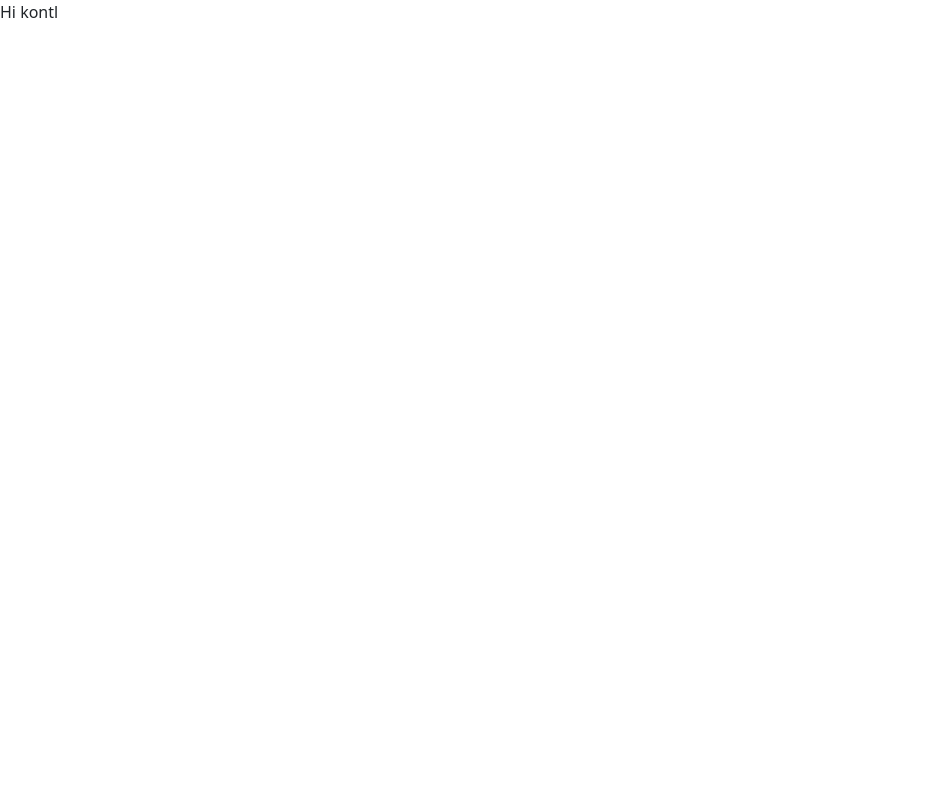
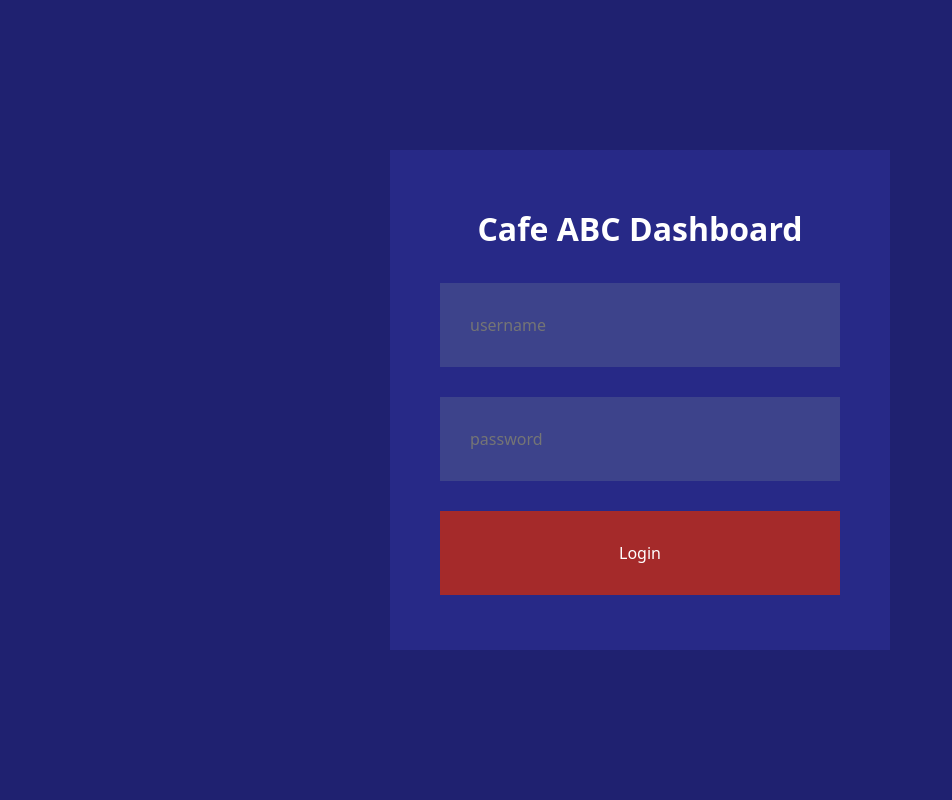
Before and after one commit to ZevonikRF/tugas-besar-ii3160-v2, a PHP site: page /login/login.php in a window 1280 px wide. Before the commit the part shown is almost empty. Shown: the whole page, without its empty margins (0-952 px from the left). Run offline with PHP 8.4, Linux system fonts and the light colour scheme.

Commit message:
update 2: import halaman login & rapihin index + readme

```diff
--- a/index.php
+++ b/index.php
@@ -33,13 +33,15 @@
             margin-top: 20px;
             background-color: white;
             font-weight: bold;
+            text-decoration: none;
+            color:black;
         }
     </style>
 </head>
 <body>
     <div class="container">
         <div class="title">Cafe ABC Dashboard</div>
-        <a href="login/login.php">Login</a>
+        <a href="login/login.php">Start</a>
     </div>
 </body>
 </html>
--- a/login/login.php
+++ b/login/login.php
@@ -12,12 +12,64 @@
             --foreground: #171717;
             --text: white;
         }
+        body{
+            background-color: var(--background);
+        }
         .container {
+            display: flex;
+            width: 100%;
+            height: 100vh;
+            align-items: center;
+            justify-content: center;
+        }
+        .title__container{
+            display: flex;
+            justify-content: center;
+        }
+        .title{
+            font-size: 2rem;
+            font-weight: 700;
+            color: var(--text);
+        }
+        form{
+            display: flex;
+            padding: 50px;
+            background-color: var(--backgroundSd);
+            width: 500px;
+            height: 500px;
+            justify-content: center;
+            flex-direction: column;
+            gap: 30px;
+        }
+        form input{
+            padding: 30px;
+            background-color: rgb(61, 67, 139);
+            border: none;
+            color: white;
+        }
+        form a{
+            padding: 30px;
+            background-color: brown;
+            color: var(--text);
+            text-align: center;
+            text-decoration: none;
+        }
 
-        }
     </style>
 </head>
 <body>
-    <div>Hi kontl</div>
+    <div class="container">
+        <form action="">
+            <!-- Title -->
+            <div class="title__container">
+                <div class="title">Cafe ABC Dashboard</div>
+            </div>
+            <!-- Input -->
+            <input type="text" placeholder="username" name="username" required />
+            <input type="password" placeholder="password" name="password" required />
+            <!-- Button -->
+            <a href="">Login</a>
+        </form>
+    </div>
 </body>
 </html>
```
Also changed, not shown: README.md.
